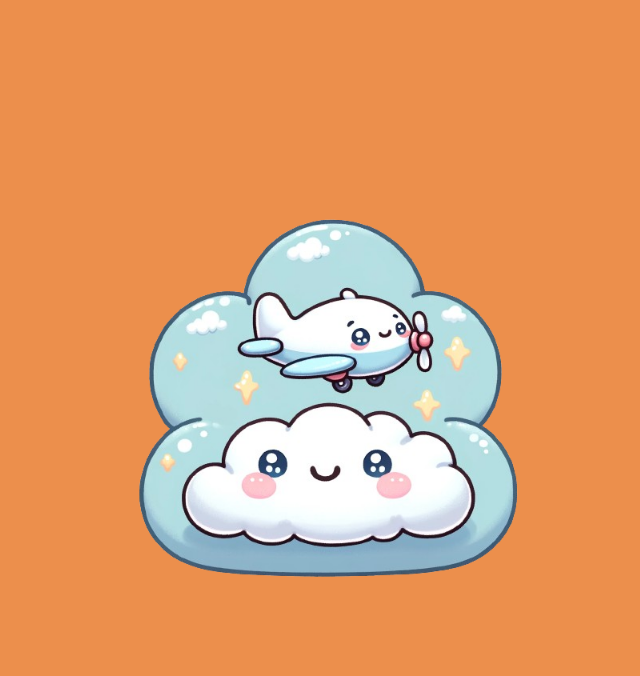
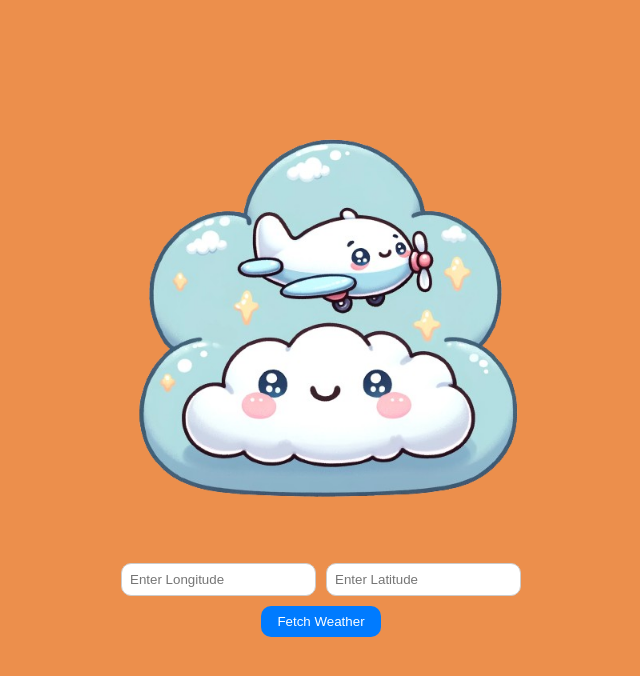
Before and after one commit to howardsun-dev/soloProject, a React app: page / in a window 1280 px wide. Shown: the top 676 px of the page, without its empty margins (319-959 px from the left). Built offline with nearby package versions, Linux system fonts and the light colour scheme.

Commit message:
WS-2: Changed logo to be lazy loading to decrease load size Linked container to tsx of App entry
Changes to be committed:
	modified:   README.md
	modified:   src/App.tsx
	modified:   src/index.html

```diff
--- a/src/App.tsx
+++ b/src/App.tsx
@@ -1,5 +1,5 @@
-import React, { useEffect, useState } from 'react';
-// import MainContainer from './containers/MainContainer';
+import React, { useEffect, useState, lazy, Suspense } from 'react';
+import MainContainer from './containers/MainContainer';
 import logo from './assets/images/logo.png';
 import './styles.scss';
 
@@ -13,6 +13,7 @@ const App = () => {
   return (
     <div className={`container ${fadeIn ? 'fade-in' : ''}`}>
       <header>
+        <Suspense fallback={<div>Loading...</div>}>
           <img
             src={logo}
             alt="logo"
@@ -21,8 +22,9 @@ const App = () => {
             className="logo-animation"
             loading="lazy"
           />
+        </Suspense>
       </header>
-      {/* <MainContainer /> */}
+      <MainContainer />
     </div>
   );
 };
--- a/src/index.html
+++ b/src/index.html
@@ -4,7 +4,7 @@
 <head>
     <meta charset="UTF-8">
     <meta name="viewport" content="width=device-width, initial-scale=1.0">
-    <title>Convenient Little Travel App</title>
+    <title>TravelCast</title>
 </head>
 
 <body>
@@ -12,7 +12,7 @@
     <!-- <header>
         <h1>Hello Solo Project</h1>
     </header> -->
-            <div id="root"></div>
+    <div id="root"></div>
 
 </body>
 
```
Also changed, not shown: 1 other file (tests, documents, lock files or other folders). Lines whose indentation alone changed are shown as unchanged.
